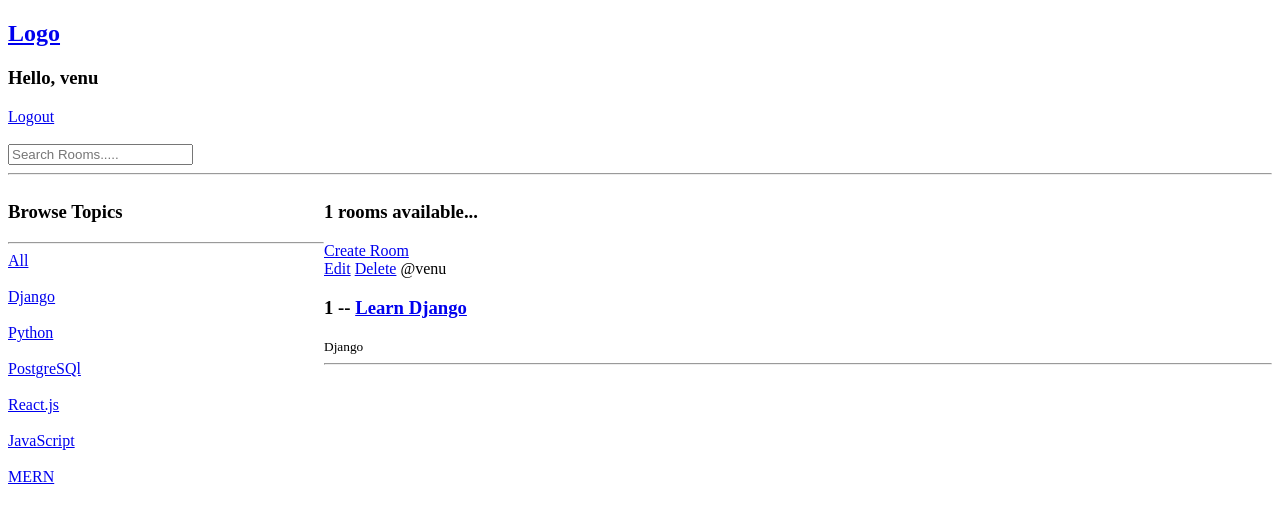
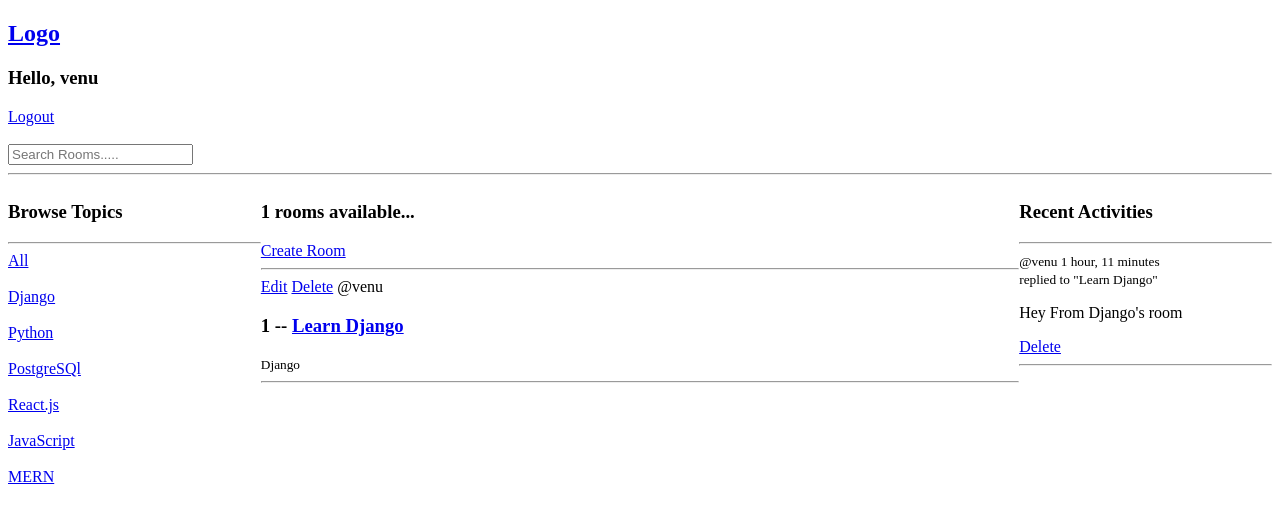
Before and after one commit to venuchilukala/studybuddy, a Django app: page /?q=Django in a window 1280 px wide. Shown: the top 523 px of the page. Run offline with Django 5.2, Linux system fonts and the light colour scheme; a user stored in the database is signed in; data comes from the database, SQL or seed files in the repository; both versions use the stored data as it was after the commit.

Commit message:
components and activity feed

```diff
--- a/base/models.py
+++ b/base/models.py
@@ -32,5 +32,8 @@ class Message(models.Model):
     updated = models.DateTimeField(auto_now=True)
     created = models.DateTimeField(auto_now_add=True)
 
+    class Meta:
+        ordering = ['-updated', '-created']
+
     def __str__(self):
         return self.body[0:50]
--- /dev/null
+++ b/base/templates/base/components/activity_component.html
@@ -0,0 +1,14 @@
+<h3>Recent Activities</h3>
+<hr>
+{% for message in room_messages %}
+<div>
+    <small>@{{message.user}} {{message.created | timesince}}</small>
+    <br>
+    <small>replied to "{{message.room}}"</small>
+    <p>{{message}}</p>
+    {% if request.user == message.user %}
+    <a href="{% url 'delete-message' message.id %}">Delete</a>
+    {% endif %}
+</div>
+<hr>
+{% endfor %}
--- /dev/null
+++ b/base/templates/base/components/feed_component.html
@@ -0,0 +1,13 @@
+{% for room in rooms %}
+<div>
+    {% if request.user == room.host %}
+    <a href="{% url 'update-room' room.id %}">Edit</a>
+    <a href="{% url 'delete-room' room.id %}">Delete</a>
+    {% endif %}
+
+    <span>@{{room.host.username}}</span>
+    <h3>{{room.id}} -- <a href="{% url 'room' room.id %}">{{room.name}}</a></h3>
+    <small>{{room.topic.name}}</small>
+    <hr>
+</div>
+{% endfor %}
--- /dev/null
+++ b/base/templates/base/components/topics_component.html
@@ -0,0 +1,13 @@
+<h3>Browse Topics</h3>
+<hr>
+<div>
+    <a href="{% url 'home' %}">All</a>
+</div>
+<br>
+
+{% for topic in topics %}
+<div>
+    <a href="{% url 'home' %}?q={{topic.name}}">{{topic.name}}</a>
+</div>
+<br>
+{% endfor %}
--- a/base/templates/base/home.html
+++ b/base/templates/base/home.html
@@ -5,45 +5,28 @@
 <style>
     .home-container {
         display: grid;
-        grid-template-columns: 1fr 3fr;
+        grid-template-columns: 1fr 3fr 1fr;
     }
 </style>
 
 <div class="home-container">
     <div>
-        <h3>Browse Topics</h3>
-        <hr>
-        <div>
-            <a href="{% url 'home' %}">All</a>
-        </div>
-        <br>
+        {% include 'base/components/topics_component.html' %}
+    </div>
 
-        {% for topic in topics %}
-        <div>
-            <a href="{% url 'home' %}?q={{topic.name}}">{{topic.name}}</a>
-        </div>
-        <br>
-        {% endfor %}
-
-    </div>
     <div>
         <h3>{{rooms_count}} rooms available...</h3>
         <a href="{% url 'create-room' %}">Create Room</a>
-        {% for room in rooms %}
-        <div>
-            {% if request.user == room.host %}
-            <a href="{% url 'update-room' room.id %}">Edit</a>
-            <a href="{% url 'delete-room' room.id %}">Delete</a>
-            {% endif %}
+        <hr>
 
-            <span>@{{room.host.username}}</span>
-            <h3>{{room.id}} -- <a href="{% url 'room' room.id %}">{{room.name}}</a></h3>
-            <small>{{room.topic.name}}</small>
-            <hr>
-        </div>
-        {% endfor %}
+        {% include 'base/components/feed_component.html' %}
     </div>
 
+    <div>
+
+        {% include 'base/components/activity_component.html' %}
+
+    </div>
 
 </div>
 {% endblock %}
--- a/base/views.py
+++ b/base/views.py
@@ -68,18 +68,19 @@ def home(request):
         Q(name__icontains=q) |
         Q(description__icontains=q)
         )
+
     rooms_count = rooms.count()
+    topics = Topic.objects.all()
+    room_messages = Message.objects.filter(Q(room__topic__name__icontains=q))
 
-    topics = Topic.objects.all()
-
-    context = {'rooms': rooms, 'topics': topics, 'rooms_count': rooms_count}
+    context = {'rooms': rooms, 'topics': topics, 'rooms_count': rooms_count, 'room_messages': room_messages}
     return render(request, 'base/home.html', context)
 
 
 def room(request, pk):
     room = Room.objects.get(id=pk)
     # Many to One _set.all()
-    room_messages = room.message_set.all().order_by('-created')
+    room_messages = room.message_set.all()
     # Many to mant .all
     participants = room.participants.all()
 
```
Also changed, not shown: db.sqlite3.
